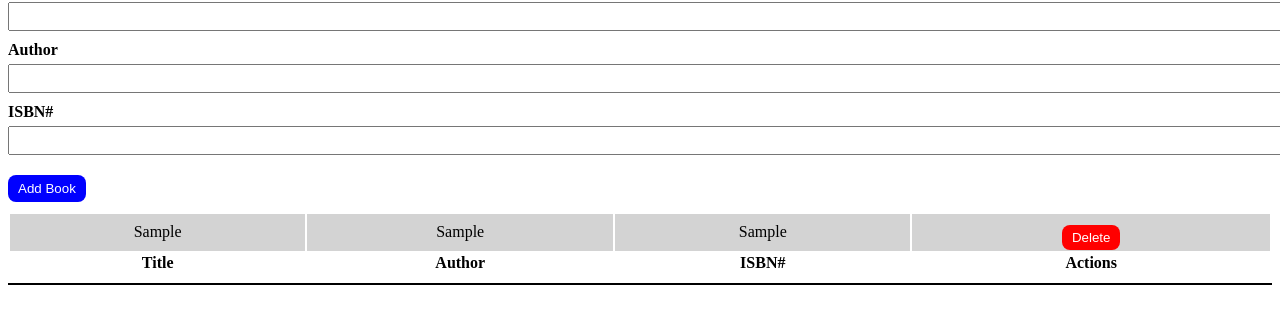
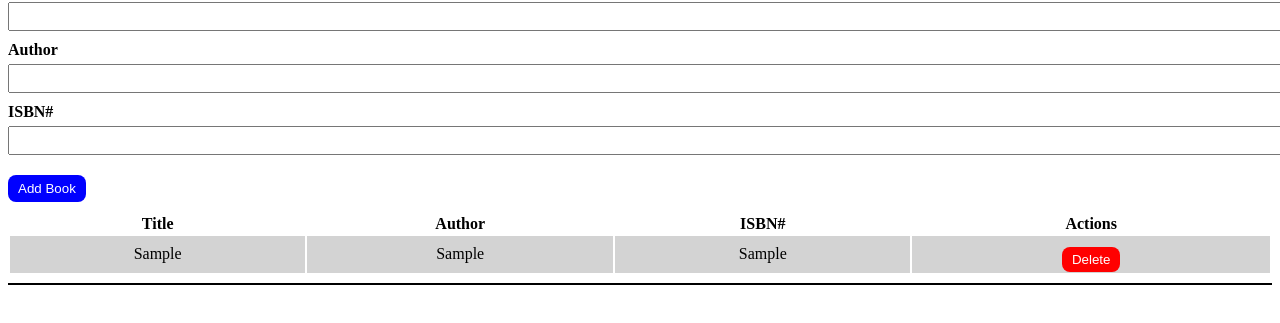
Before and after one commit to acciojob/book-list-rambabu1458, a website: page main.html in a window 1280 px wide. Both pictures are taken after typing "Sample", "Sample", "Sample" into the empty fields and a click on the button "Add Book". Shown: the part 101-424 px from the top of the page. Drawn offline with Linux system fonts and the light colour scheme.

Commit message:
created a submission

```diff
--- a/script.js
+++ b/script.js
@@ -5,7 +5,6 @@ document.getElementById("bookForm").addEventListener("submit", function (event)
     const author = document.querySelector("#author").value.trim();
     const isbn = document.querySelector("#isbn").value.trim();
 
-    // Validation
     if (!title || !author || !isbn) {
         alert("Please fill in all fields.");
         return;
@@ -13,37 +12,39 @@ document.getElementById("bookForm").addEventListener("submit", function (event)
 
     const tableBody = document.querySelector("#book-list tbody");
 
-    // Create new row
+    // Create a new row
     const newRow = document.createElement("tr");
 
-    // Create and populate cells
-    const cell1 = document.createElement("td");
-    cell1.textContent = title;
+    // Create table cells
+    const titleCell = document.createElement("td");
+    const authorCell = document.createElement("td");
+    const isbnCell = document.createElement("td");
+    const actionCell = document.createElement("td");
 
-    const cell2 = document.createElement("td");
-    cell2.textContent = author;
+    titleCell.textContent = title;
+    authorCell.textContent = author;
+    isbnCell.textContent = isbn;
 
-    const cell3 = document.createElement("td");
-    cell3.textContent = isbn;
-
-    const cell4 = document.createElement("td");
+    // Create delete button with expected class for Cypress
     const deleteBtn = document.createElement("button");
     deleteBtn.textContent = "Delete";
-    deleteBtn.className = "delete-btn";
-    deleteBtn.addEventListener("click", function () {
+    deleteBtn.className = "delete"; // Cypress expects this class
+
+    deleteBtn.addEventListener("click", () => {
         newRow.remove();
     });
-    cell4.appendChild(deleteBtn);
+
+    actionCell.appendChild(deleteBtn);
 
     // Append cells to the row
-    newRow.appendChild(cell1);
-    newRow.appendChild(cell2);
-    newRow.appendChild(cell3);
-    newRow.appendChild(cell4);
+    newRow.appendChild(titleCell);
+    newRow.appendChild(authorCell);
+    newRow.appendChild(isbnCell);
+    newRow.appendChild(actionCell);
 
-    // Insert the row into tbody (top or bottom)
-    tableBody.insertBefore(newRow, tableBody.firstChild); // inserts at top
+    // Add the row to the table body (insert at top or bottom)
+    tableBody.appendChild(newRow);
 
-    // Reset the form
+    // Clear the form
     document.getElementById("bookForm").reset();
 });
--- a/styles.css
+++ b/styles.css
@@ -57,7 +57,7 @@ button:hover {
     background-color: #218838;
 }
 
-.delete-btn {
+.delete {
     background-color: red;
     color: white;
     border: none;
```
